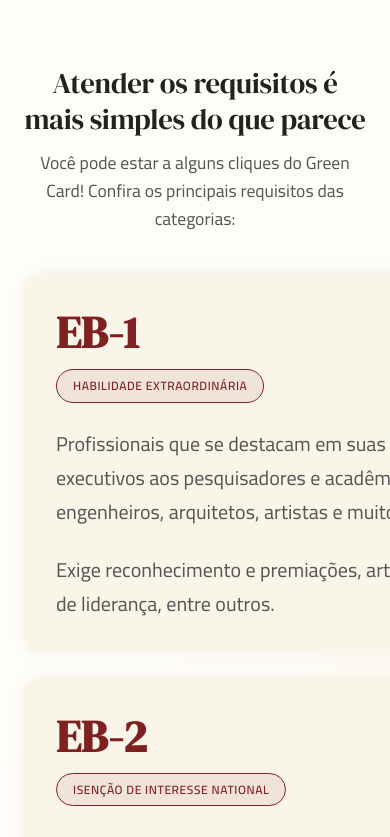
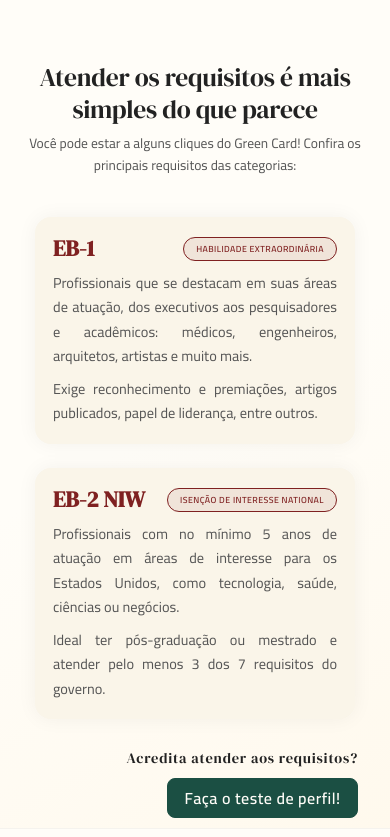
Before and after one commit to eritonLongui/Visto-Americano---next.js, a Next.js app: page / in a window 390 px wide. Shown: the part 860-1697 px from the top of the page. Built offline with nearby package versions, Linux system fonts and the light colour scheme.

Commit message:
Ajustes de responsividade requisitos

```diff
--- a/src/components/VisaTypes/VisaTypes.css
+++ b/src/components/VisaTypes/VisaTypes.css
@@ -152,23 +152,75 @@
 
 /* Responsividade */
 @media (max-width: 1320px) {
+  .visa-types__grid {
+    grid-template-columns: repeat(2, 520px);
+    margin: 0 auto;
+    gap: 24px;
+  }
+
   .visa-types__card {
-    width: 520;
+    width: 520px;
+  }
+
+  .visa-types__card-header {
+    gap: 0;
+  }
+
+  .visa-types__card-name {
+    font-size: 2.4rem;
+  }
+}
+
+@media (max-width: 1140px) {
+  .visa-types__grid {
+    grid-template-columns: 1fr 1fr;
+  }
+
+  .visa-types__card {
+    width: 480px;
+  }
+
+  .visa-types__card-name {
+    font-size: 2.2rem;
+  }
+
+  .visa-types__card-description {
+    text-align: justify;
+  }
+}
+
+@media (max-width: 1080px) {
+  .visa-types__grid {
+    grid-template-columns: 1fr 1fr;
+    gap: 24px;
+  }
+
+  .visa-types__card {
+    width: 448px;
+  }
+
+  .visa-types__card-name {
+    font-size: 2rem;
+  }
+
+  .visa-types__card-badge {
+    font-size: 0.70rem;
+    padding: 6px 14px;
+  }
+
+  .visa-types__card-description {
+    font-size: 1.1rem;
   }
 }
 
 @media (max-width: 991px) {
-  .visa-types {
-    height: auto;
-    padding: 80px 0;
-  }
-
-  .visa-types__container {
-    height: auto;
+  .visa-types__header {
+    margin-bottom: 24px;
   }
 
   .visa-types__title {
     font-size: 2.2rem;
+    margin-bottom: 6px;
   }
 
   .visa-types__grid {
@@ -178,18 +230,31 @@
 
   .visa-types__card {
     width: 600;
+    padding: 36px 48px;
+    gap: 12px;
+  }
+
+  .visa-types__card-name {
+    font-size: 2rem;
+  }
+
+  .visa-types__card-badge {
+    font-size: 0.60rem;
+    padding: 4px 12px;
   }
 
   .visa-types__footer {
-    justify-content: center;
-    flex-direction: column;
-    text-align: center;
     gap: 16px;
-    margin-top: 24px;
+    margin-top: 12px;
+    padding: 0 36px;
+  }
+
+  .visa-types__footer-text{
+    font-size: 1.1rem;
   }
 
   .visa-types__footer-btn {
-    width: 100%;
+    font-size: 1.1rem !important;
   }
 
   .visa-types__shape {
@@ -197,18 +262,153 @@
   }
 }
 
+@media (max-width: 840) {
+  .visa-types__title {
+    font-size: 2rem;
+  }
+}
+
 @media (max-width: 767px) {
+  .visa-types__header {
+    margin-bottom: 36px;
+  }
+
   .visa-types__title {
     font-size: 1.8rem;
+    margin-bottom: 8px;
+  }
+
+  .visa-types__description {
+    font-size: 1rem;
+  }
+
+  .visa-types__grid {
+    gap: 36px;
   }
 
   .visa-types__card {
     padding: 32px;
   }
 
-  .visa-types__card-header {
-    flex-direction: column;
-    align-items: flex-start;
+  .visa-types__footer {
+    margin-top: 36px;
+  }
+}
+
+@media (max-width: 680px) {
+  .visa-types__container {
+    padding: 0 48px;
+  }
+
+  .visa-types__card {
+    width: 520px;
+    padding: 24px;
+  }
+
+  .visa-types__grid {
+    gap: 24px;
+  }
+
+  .visa-types__footer {
+    margin-top: 24px;
+    padding: 0;
+  }
+
+  .visa-types__footer-text {
+    font-size: 1rem;
+    text-align: end;
+  }
+
+  .visa-types__footer-btn {
+    font-size: 1rem !important;
+    padding: 4px 16px !important;
+    min-width: 191px;
+  }
+}
+
+@media (max-width: 640px) {
+  .visa-types__container {
+    padding: 0 36px;
+  }
+
+  .visa-types__grid {
+    margin: 0;
+    padding: 0;
+  }
+
+  .visa-types__card {
+    width: 480px;
+  }
+
+  .visa-types__card-description {
+    font-size: 1rem;
+  }
+}
+
+@media (max-width: 570px) {
+  .visa-types__container {
+    padding: 0 24px;
+  }
+
+  .visa-types__card {
+    width: 440px;
+  }
+}
+
+@media (max-width: 512px) {
+  .visa-types__header {
+    margin-bottom: 24px;
+  }
+
+  .visa-types__card {
+    width: 380px;
     gap: 8px;
   }
+
+  .visa-types__card-name {
+    font-size: 1.6rem;
+  }
+
+  .visa-types__card-description {
+    font-size: 0.9rem;
+  }
 }
+
+@media (max-width: 448px) {
+  .visa-types__container {
+    gap: 16px;
+  }
+
+  .visa-types__title {
+    font-size: 1.6rem;
+  }
+
+  .visa-types__description {
+    font-size: 0.85rem;
+  }
+
+  .visa-types__card {
+    width: 320px;
+    padding: 18px;
+  }
+
+  .visa-types__card-name {
+    font-size: 1.4rem;
+  }
+
+  .visa-types__card-badge {
+    font-size: 0.55rem;
+  }
+
+  .visa-types__footer {
+    margin-top: 12px;
+    margin-right: 8px;
+    flex-direction: column;
+    align-items: end;
+    gap: 8px;
+  }
+
+  .visa-types__footer-text {
+    font-size: 0.9rem;
+  }
+}
--- a/src/components/VisaTypes/VisaTypes.tsx
+++ b/src/components/VisaTypes/VisaTypes.tsx
@@ -44,7 +44,7 @@ export default function VisaTypes({ onOpenModal }: VisaTypesProps) {
           {/* Card EB-2 */}
           <div className="visa-types__card reveal-on-scroll">
             <div className="visa-types__card-header">
-              <h3 className="visa-types__card-name visa-types__card-name--eb2">EB-2</h3>
+              <h3 className="visa-types__card-name visa-types__card-name--eb2">EB-2 NIW</h3>
               <span className="visa-types__card-badge visa-types__card-badge--eb2">
                 Isenção de Interesse National
               </span>
```
